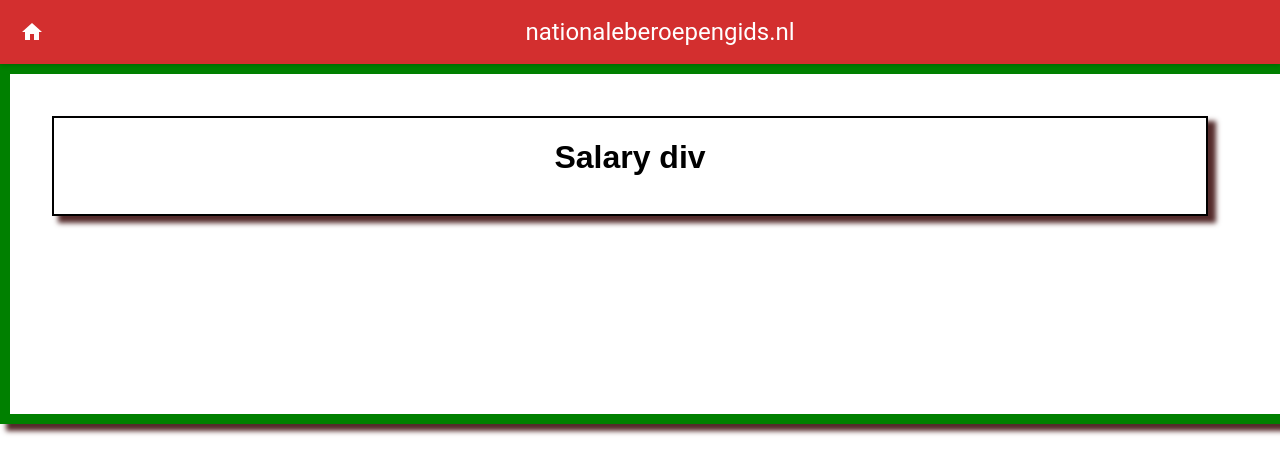
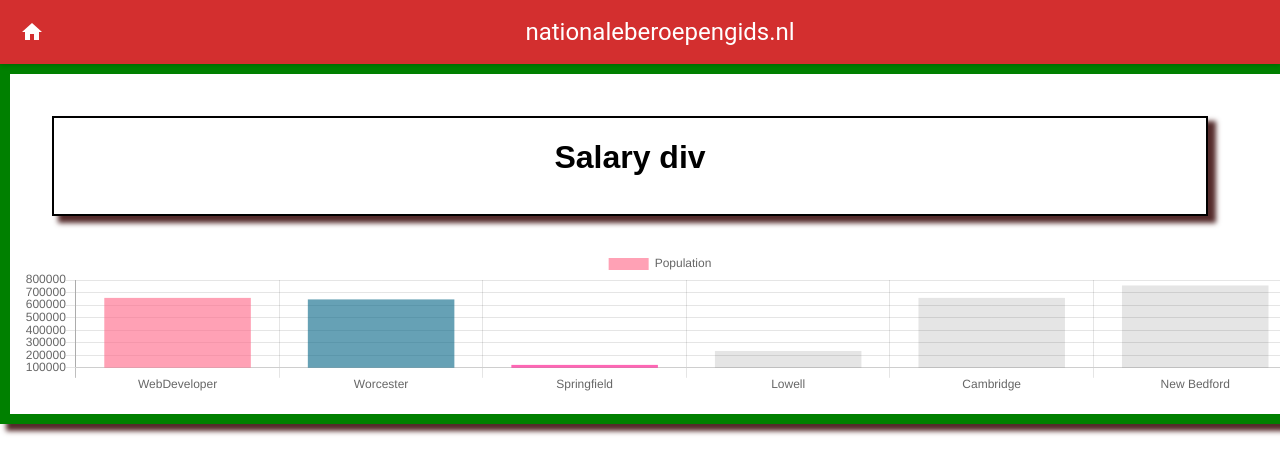
Before and after one commit to robdir/NBG-page, a React (Create React App) app: page / in a window 1280 px wide. Shown: the top 474 px of the page. Built offline with nearby package versions, Linux system fonts and the light colour scheme.

Commit message:
add a test bar chart

```diff
--- a/package.json
+++ b/package.json
@@ -3,9 +3,11 @@
   "version": "0.1.0",
   "private": true,
   "dependencies": {
+    "chart.js": "^2.6.0",
     "material-ui": "^0.17.0",
     "prop-types": "^15.6.0",
     "react": "^16.1.1",
+    "react-chartjs-2": "^2.6.4",
     "react-dom": "^16.1.1",
     "react-scripts": "1.0.17",
     "react-tap-event-plugin": "^2.0.1"
--- a/src/App.js
+++ b/src/App.js
@@ -4,6 +4,7 @@ import MuiThemeProvider from 'material-ui/styles/MuiThemeProvider';
 import muiTheme from './assets/styles/theme';
 import Navigation from './components/Navigation';
 import Salary from './components/Salary';
+import TestChart from './components/Chart';
 import './App.css';
 
 
@@ -18,11 +19,13 @@ class App extends Component {
 
   render() {
     return (
+
       <MuiThemeProvider muiTheme={muiTheme}>
         <div className="App">
         <Navigation />
         <div className="master-container">
         <Salary />
+        <TestChart />
         </div>
         </div>
       </MuiThemeProvider>
--- /dev/null
+++ b/src/components/Chart.js
@@ -0,0 +1,45 @@
+import React, { PureComponent } from 'react';
+import {Bar} from 'react-chartjs-2';
+
+class TestChart extends PureComponent {
+  constructor(props){
+    super(props);
+    this.state = {
+      chartData:{
+          labels: ['WebDeveloper', 'Worcester','Springfield','Lowell', 'Cambridge', 'New Bedford'],
+          datasets:[
+          {
+            label: 'Population',
+            data:[
+              657385,
+              645324,
+              123456,
+              234532,
+              657463,
+              756453
+            ],
+            backgroundColor:[
+              'rgba(255,99,132,0.6)',
+              'rgba(0,99,132,0.6)',
+              'rgba(255,0,132,0.6)',
+            ]
+          }
+        ]
+      }
+    }
+  }
+  render(){
+    return (
+      <div className="chart" >
+      <Bar
+      data={this.state.chartData}
+      options={{
+        maintainAspectRatio:false
+      }}
+      />
+      </div>
+    )
+  }
+}
+
+export default TestChart
```
Also changed, not shown: 2 other files (tests, documents, lock files or other folders).
